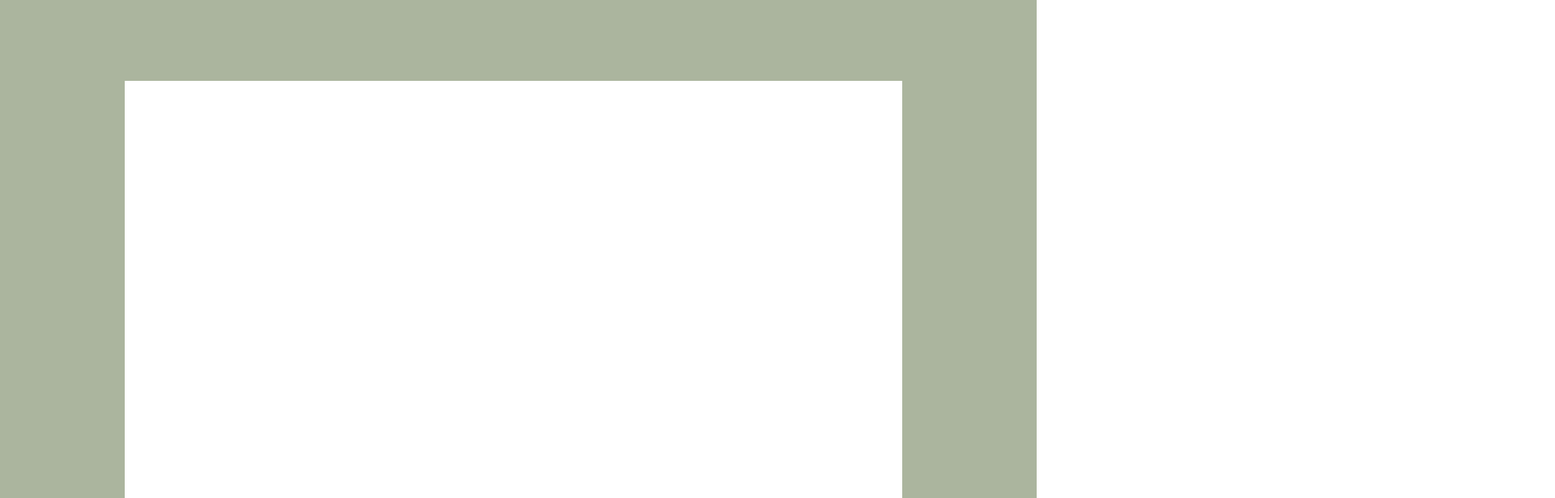
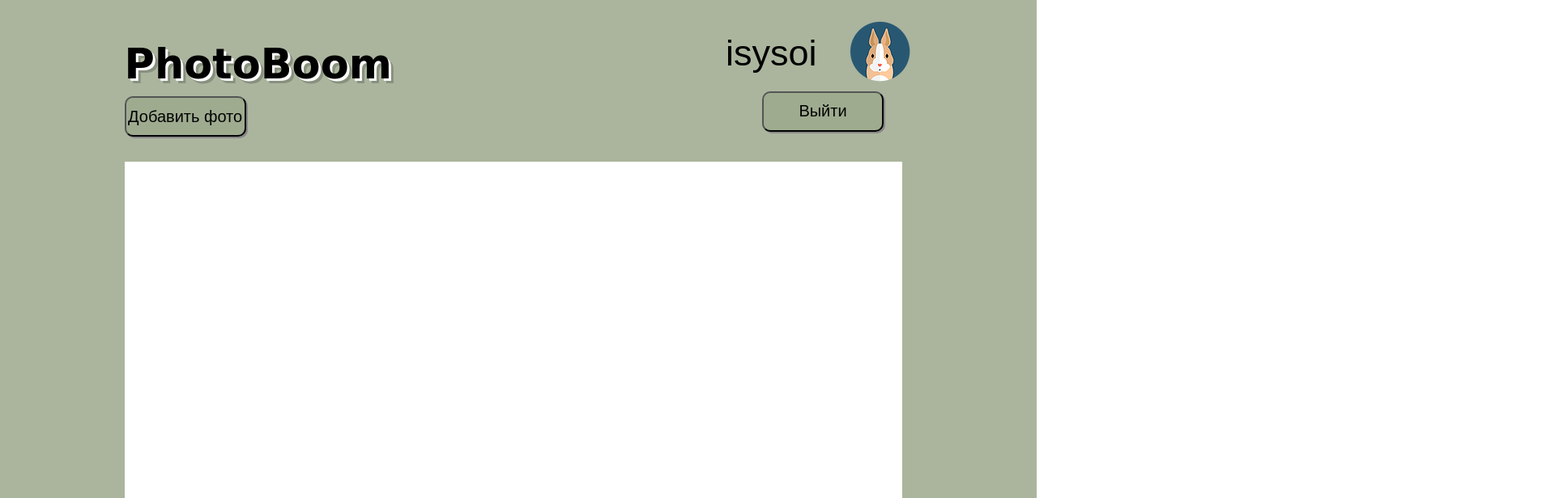
Before and after one commit to isysoi3/bsu-practice-2018, a plain HTML site: page UI/index.html in a window 1280 px wide. Shown: the top 616 px of the page at 81% size, 1920 px wide, since content can reach past the window. Drawn offline with Linux system fonts and the light colour scheme.

Commit message:
add header

```diff
--- a/UI/index.html
+++ b/UI/index.html
@@ -9,7 +9,24 @@
     <div class="syte">
 
         <header>
+            <div class="logo">
+                <h2 class="font_2">
+                    PhotoBoom
+                </h2>
+                <button class="button" style="top: 10px">
+                    Добавить фото
+                </button>
+            </div>
 
+
+
+            <div class="user">
+                <p class="username">isysoi</p>
+                <img class="userPhoto" src="profileImage.png" height="81" width="81"/>
+                <button class="button" style="left: -40px; top: -30px">
+                    Выйти
+                </button>
+            </div>
         </header>
 
         <div class="content">
--- a/UI/styles.css
+++ b/UI/styles.css
@@ -13,7 +13,7 @@
 
 header {
     width: 100%;
-    height: 100px;
+    height: 200px;
 }
 
 .content {
@@ -46,6 +46,12 @@ footer {
     text-align:center;
 }
 
+.font_2 {
+    font-size:51px;
+    text-shadow:#ffffff 3px 3px 0, rgba(0, 0, 0, 0.2) 6px 6px 0;
+    font-family:lobster,cursive;
+}
+
 .footerTextStyle {
     font-family: georgia,palatino,book antiqua,eb garamond,serif;
 }
@@ -53,3 +59,43 @@ footer {
 .footerLogoTextStyle {
     font-family: lobster, cursive;
 }
+
+.logo {
+    left: 12%;
+    top: 50px;
+    position: relative;
+}
+
+.button {
+    background-color: #9EAB8F;
+    position: relative;
+    height: 50px;
+    box-shadow: 2px 2px #888888;
+    width: 150px;
+    font-size: 20px;
+    border-radius: 10px;
+}
+
+
+.button:hover {
+    background: #91D3F8; /* Цвет фона */
+}
+
+.user {
+    left: 70%;
+    top: -70px;
+    position: relative;
+}
+
+.username {
+    line-height:1.2em;
+    font-size:45px;
+    font-family:din-next-w01-light,din-next-w02-light,din-next-w10-light,sans-serif;
+    top: 50px;
+}
+
+.userPhoto {
+    left: 150px;
+    top: -70px;
+    position: relative;
+}
```
Also changed, not shown: UI/profileImage.png (added).
